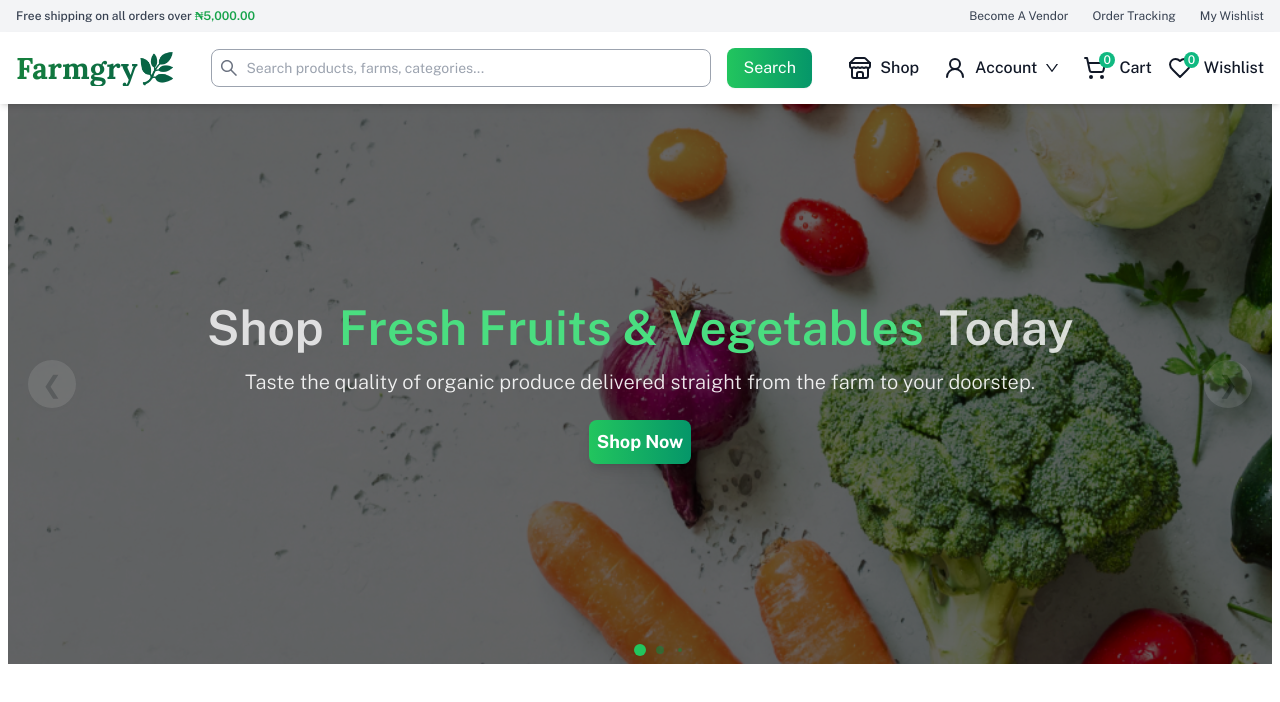
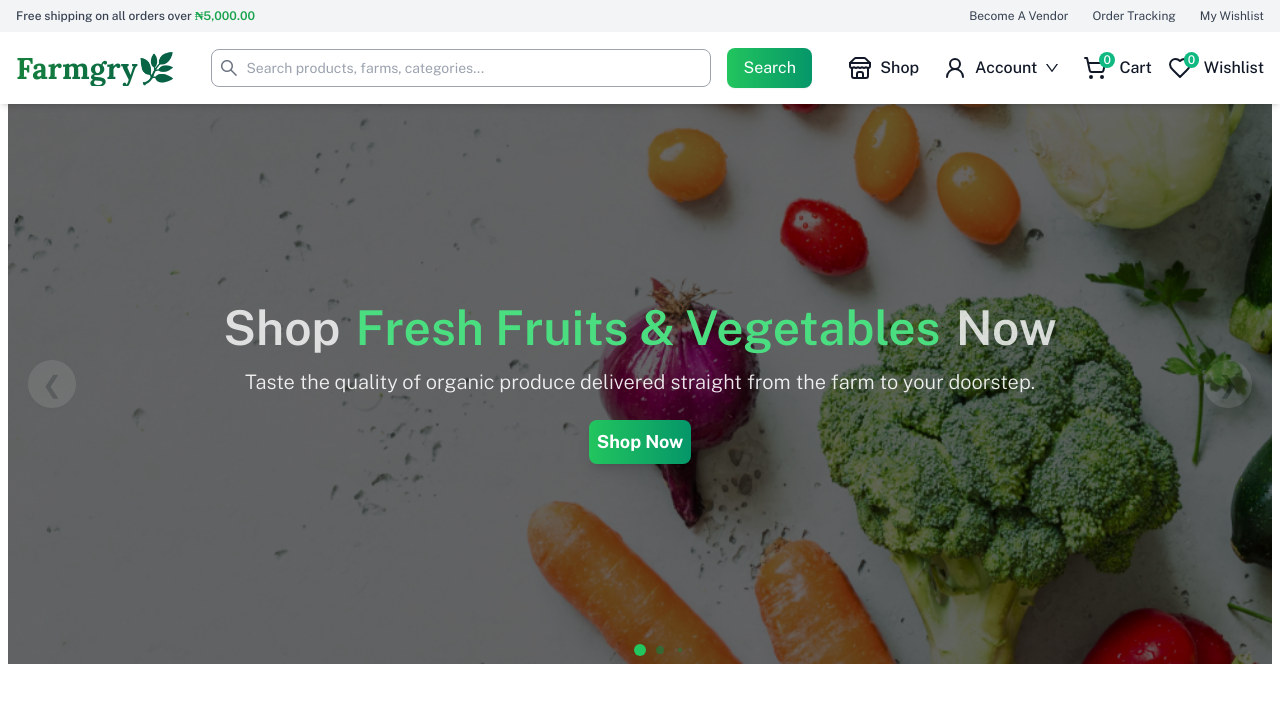
Before and after one commit to Anagho/gmc-ecom-demo, a React (Vite) app in the folder frontend/: page / in a window 1280 px wide. Shown: the top 702 px of the page. Built offline with nearby package versions, Linux system fonts and the light colour scheme; no server answers.

Commit message:
new changes

```diff
--- a/frontend/src/components/home/HeroSlider.jsx
+++ b/frontend/src/components/home/HeroSlider.jsx
@@ -72,30 +72,35 @@ const HeroSlider = () => {
             id: 1,
             image: "/images/slider-home-01.jpg",
             title: "Fresh Fruits & Vegetables",
+            preText: "Shop",
+            postText: "Now",
           },
           {
             id: 2,
             image: "/images/slider-home-02.jpg",
             title: "Fresh Meats & Sea Foods",
+            preText: "Shop",
+            postText: "Now",
           },
           {
             id: 3,
             image: "/images/slider-home-03.jpg",
             title: "Fresh Vegetables & Food Sales 30% Off",
+            preText: "Shop",
+            postText: "Now",
           },
         ].map((slide) => (
           <SwiperSlide key={slide.id}>
             <div
-              className="relative w-full h-[50vh] sm:h-[60vh] md:h-[70vh] bg-cover bg-center z-0"
+              className="relative w-full h-[40vh] sm:h-[60vh] md:h-[70vh] bg-cover bg-center z-0"
               style={{ backgroundImage: `url('${slide.image}')` }}
             >
               <div className="absolute inset-0 bg-black bg-opacity-60"></div>
               <div className="flex flex-col items-center justify-center h-full text-center p-4 sm:p-6 md:p-8 lg:p-12 ">
                 <h1 className="text-white/80 font-semibold leading-6 md:leading-10 text-xl sm:text-2xl md:text-3xl lg:text-5xl  mb-4 text-shadow z-10">
-                  Shop {" "}
-                  <span className="text-green-400 px-1">{slide.title}</span>
-                  {" "}
-                  Today
+                  {slide.preText}{" "}
+                  <span className="text-green-400 px-1">{slide.title}</span>{" "}
+                  {slide.postText}
                 </h1>
                 <p className="text-white/90 text-base md:text-lg lg:text-xl font-light leading-6 md:leading-10 mb-6 text-shadow z-10">
                   Taste the quality of organic produce delivered straight from
```
